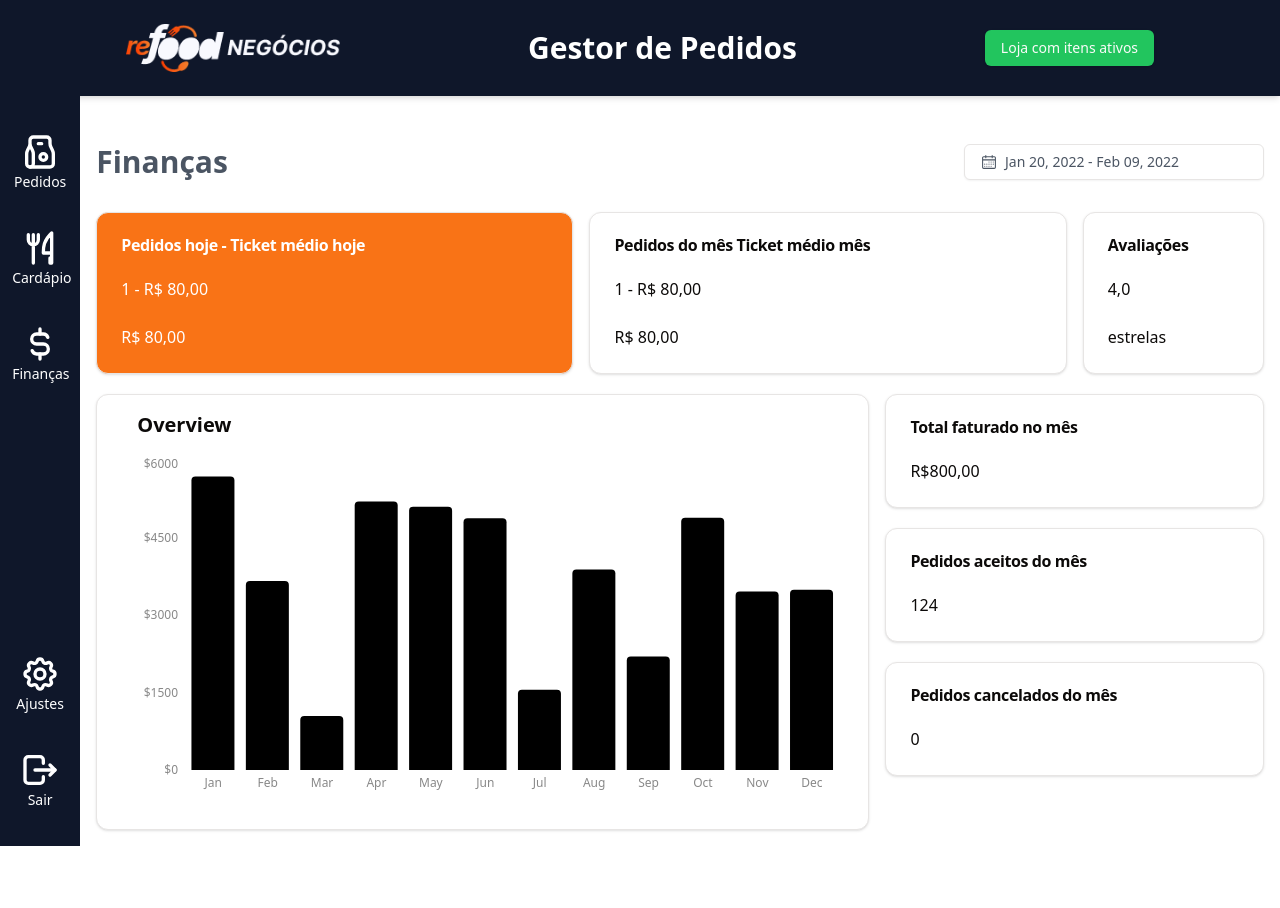
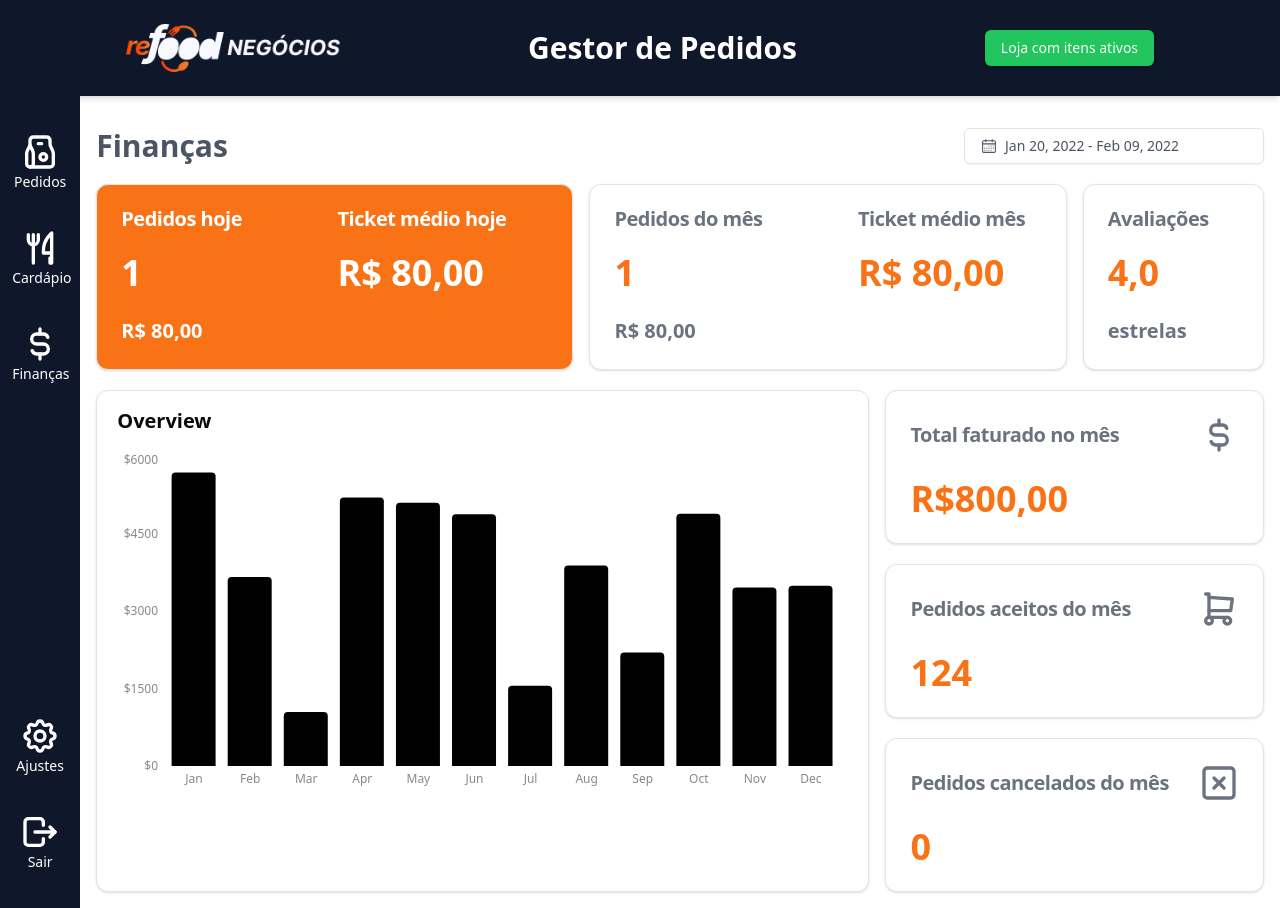
Before and after one commit to IReFoodI/Front-end, a React (Vite) app: page / in a window 1280 px wide. Before the commit the page ends 846 px from the top, so only its background shows below. Built offline with nearby package versions, Linux system fonts and the light colour scheme.

Commit message:
feat: att finance page

```diff
--- a/src/domains/dashboard/FinancePage.jsx
+++ b/src/domains/dashboard/FinancePage.jsx
@@ -1,3 +1,9 @@
+import {
+  IconCurrencyDollar,
+  IconShoppingCart,
+  IconSquareX,
+} from "@tabler/icons-react"
+
 import {
   Card,
   CardContent,
@@ -13,22 +19,34 @@ export function FinancePage() {
   return (
     <div className="flex-grow p-4">
       <main className="mx-auto flex w-full max-w-[1216px] flex-col items-center text-gray-600 antialiased lg:h-auto">
-        <div className="my-8 flex w-full justify-between">
-          <h1 className="text-3xl font-semibold">Finanças</h1>
+        <div className="mb-5 mt-4 flex w-full flex-col justify-between sm:flex-row">
+          <h1 className="mb-4 text-3xl font-semibold sm:mb-0">Finanças</h1>
           <div>
             <DatePicker />
           </div>
         </div>
 
-        <section className="grid w-full grid-cols-12 gap-4 transition-all sm:grid-cols-6 lg:grid-cols-12">
-          <div className="col-span-12 sm:col-span-3 lg:col-span-5">
+        <section className="grid w-full grid-cols-12 gap-4 text-xl font-semibold transition-all sm:grid-cols-6 lg:grid-cols-12">
+          <div className="col-span-12 sm:col-span-6 lg:col-span-5">
             <Card className="bg-primary text-white">
-              <CardHeader>
-                <CardTitle>Pedidos hoje - Ticket médio hoje</CardTitle>
-              </CardHeader>
-              <CardContent>
-                <p>1 - R$ 80,00</p>
-              </CardContent>
+              <div className="flex gap-[0%] sm:gap-[10%] md:gap-[0%] lg:gap-[10%]">
+                <div>
+                  <CardHeader className="flex justify-between">
+                    <CardTitle>Pedidos hoje</CardTitle>
+                  </CardHeader>
+                  <CardContent className="text-4xl">
+                    <p>1</p>
+                  </CardContent>
+                </div>
+                <div>
+                  <CardHeader className="flex justify-between">
+                    <CardTitle>Ticket médio hoje</CardTitle>
+                  </CardHeader>
+                  <CardContent className="text-4xl">
+                    <p>R$ 80,00</p>
+                  </CardContent>
+                </div>
+              </div>
               <CardFooter>
                 <p>R$ 80,00</p>
               </CardFooter>
@@ -37,27 +55,43 @@ export function FinancePage() {
 
           <div className="col-span-12 sm:col-span-3 lg:col-span-5">
             <Card>
-              <CardHeader>
-                <CardTitle>Pedidos do mês Ticket médio mês</CardTitle>
-              </CardHeader>
-              <CardContent>
-                <p>1 - R$ 80,00</p>
-              </CardContent>
-              <CardFooter>
+              <div className="flex gap-[0%] sm:gap-[10%] md:gap-[0%] lg:gap-[10%]">
+                <div>
+                  <CardHeader className="flex justify-between">
+                    <CardTitle className="text-gray-500">
+                      Pedidos do mês
+                    </CardTitle>
+                  </CardHeader>
+                  <CardContent className="text-4xl text-primary">
+                    <p>1</p>
+                  </CardContent>
+                </div>
+                <div>
+                  <CardHeader className="flex justify-between">
+                    <CardTitle className="text-gray-500">
+                      Ticket médio mês
+                    </CardTitle>
+                  </CardHeader>
+                  <CardContent className="text-4xl text-primary">
+                    <p>R$ 80,00</p>
+                  </CardContent>
+                </div>
+              </div>
+              <CardFooter className="text-gray-500">
                 <p>R$ 80,00</p>
               </CardFooter>
             </Card>
           </div>
 
-          <div className="col-span-12 sm:col-span-6 lg:col-span-2">
+          <div className="col-span-12 sm:col-span-3 lg:col-span-2">
             <Card>
               <CardHeader>
-                <CardTitle>Avaliações</CardTitle>
+                <CardTitle className="text-gray-500">Avaliações</CardTitle>
               </CardHeader>
-              <CardContent>
+              <CardContent className="text-4xl text-primary">
                 <p>4,0</p>
               </CardContent>
-              <CardFooter>
+              <CardFooter className="text-gray-500">
                 <p>estrelas</p>
               </CardFooter>
             </Card>
@@ -65,33 +99,48 @@ export function FinancePage() {
         </section>
         <section className="mt-5 grid w-full grid-cols-12 gap-4 transition-all sm:grid-cols-6 lg:grid-cols-12">
           <Card className="col-span-12 sm:col-span-6 lg:col-span-8">
-            <CardContent>
+            <CardContent className="ps-1">
               <p className="p-4 text-xl font-semibold">Overview</p>
               <ChartCard />
             </CardContent>
           </Card>
-          <div className="col-span-12 flex flex-col gap-5 sm:col-span-6 lg:col-span-4">
+          <div className="col-span-12 flex flex-col gap-5 text-xl font-semibold sm:col-span-6 lg:col-span-4">
             <Card>
               <CardHeader>
-                <CardTitle>Total faturado no mês</CardTitle>
+                <CardTitle className="flex items-center justify-between text-gray-500">
+                  <p>Total faturado no mês</p>
+                  <p>
+                    <IconCurrencyDollar size={40} />
+                  </p>
+                </CardTitle>
               </CardHeader>
-              <CardContent>
+              <CardContent className="text-4xl text-primary">
                 <p>R$800,00</p>
               </CardContent>
             </Card>
             <Card>
               <CardHeader>
-                <CardTitle>Pedidos aceitos do mês</CardTitle>
+                <CardTitle className="flex items-center justify-between text-gray-500">
+                  <p>Pedidos aceitos do mês</p>
+                  <p>
+                    <IconShoppingCart size={40} />
+                  </p>
+                </CardTitle>
               </CardHeader>
-              <CardContent>
+              <CardContent className="text-4xl text-primary">
                 <p>124</p>
               </CardContent>
             </Card>
             <Card>
               <CardHeader>
-                <CardTitle>Pedidos cancelados do mês</CardTitle>
+                <CardTitle className="flex items-center justify-between text-gray-500">
+                  <p>Pedidos cancelados do mês</p>
+                  <p>
+                    <IconSquareX size={40} />
+                  </p>
+                </CardTitle>
               </CardHeader>
-              <CardContent>
+              <CardContent className="text-4xl text-primary">
                 <p>0</p>
               </CardContent>
             </Card>
--- a/src/domains/dashboard/SidebarDashboard.jsx
+++ b/src/domains/dashboard/SidebarDashboard.jsx
@@ -1,7 +1,7 @@
 import {
   IconCurrencyDollar,
   IconLogout,
-  IconMenu2,
+  // IconMenu2,
   IconPaperBag,
   IconSettings,
   IconToolsKitchen2,
@@ -15,15 +15,15 @@ export function SidebarDashboard() {
   }
   return (
     <>
-      <button
+      {/* <button
         onClick={toggleMenu}
         className="absolute left-2 top-2 z-30 h-[80px] w-[80px] rounded-lg p-3 text-white transition-all duration-300 ease-in-out hover:bg-orange-500 lg:hidden"
       >
         <IconMenu2 size={40} className="mx-auto" />
-      </button>
+      </button> */}
 
-      <div className="z-50 flex max-w-24 flex-grow flex-col items-center justify-between bg-slate-900 py-6 text-sm text-white">
-        <div className="flex flex-col gap-3">
+      <div className="z-50 flex flex-grow flex-row items-center justify-between bg-slate-900 py-6 text-sm text-white lg:max-w-24 lg:flex-col">
+        <div className="flex flex-row gap-3 lg:flex-col">
           <button className="w-[80px] rounded-lg p-3 transition-all duration-300 ease-in-out hover:bg-orange-500">
             <IconPaperBag size={40} className="mx-auto" />
             <p>Pedidos</p>
@@ -37,8 +37,11 @@ export function SidebarDashboard() {
             <p>Finanças</p>
           </button>
         </div>
-        <div className="flex flex-col gap-3">
-          <button className="w-[80px] rounded-lg p-3 transition-all duration-300 ease-in-out hover:bg-orange-500">
+        <div className="flex flex-row gap-3 lg:flex-col">
+          <button
+            onClick={toggleMenu}
+            className="w-[80px] rounded-lg p-3 transition-all duration-300 ease-in-out hover:bg-orange-500"
+          >
             <IconSettings size={40} className="mx-auto" />
             <p>Ajustes</p>
           </button>
@@ -50,7 +53,7 @@ export function SidebarDashboard() {
       </div>
 
       <div
-        className={`flex flex-col py-8 text-center font-semibold shadow-right transition-all duration-300 ease-in-out ${open ? "w-[220px] overflow-hidden" : "w-0 -translate-x-80"}`}
+        className={`fixed top-56 z-10 flex flex-col bg-white py-8 text-center font-semibold shadow-right transition-all duration-300 ease-in-out lg:top-auto lg:ms-24 ${open ? "w-[220px] overflow-hidden" : "w-0 -translate-x-80"}`}
       >
         <h3 className="pb-8 text-xl font-bold">Ajustes</h3>
         <h4 className="bg-slate-900 py-2 text-sm text-white">
```
